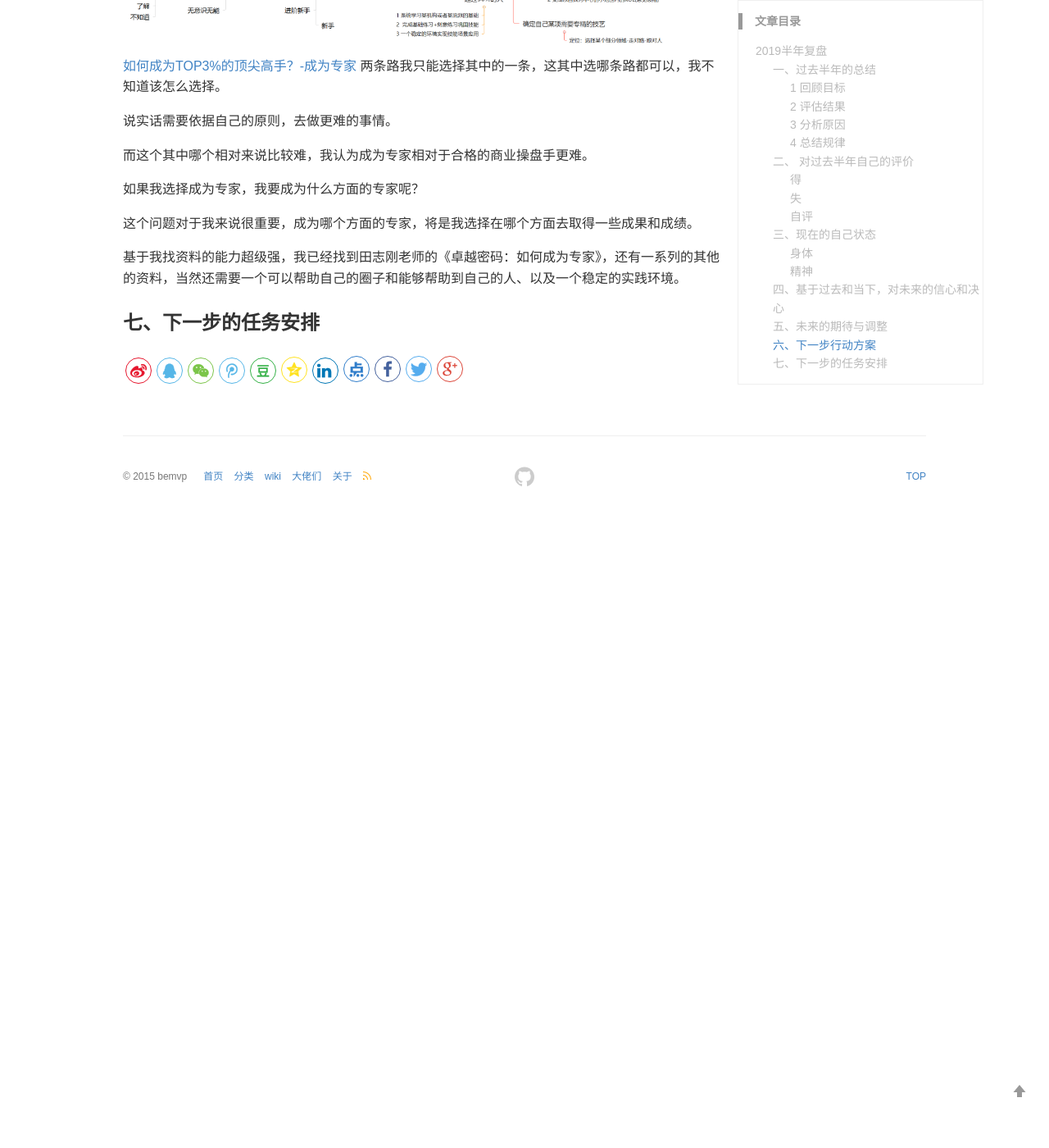
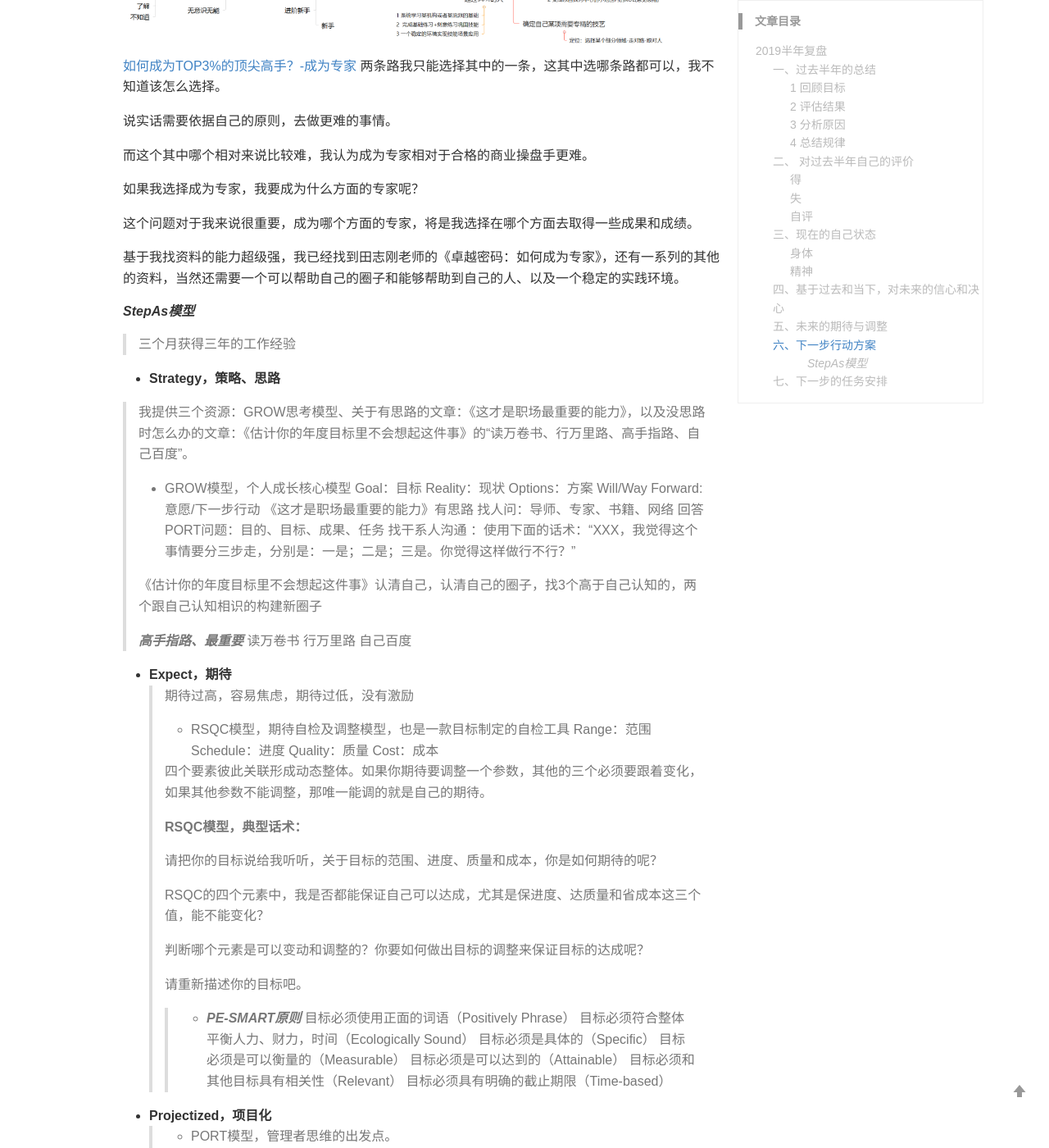
Before and after one commit to bemvp/bemvp.github.io, a Jekyll site: the page built from _posts/001_2019-My-Goals/2019-7-22-half-year-fu-pan.md, in a window 1280 px wide and 1400 px high, scrolled down 11122 px. Shown: the whole window at 82% size. Built offline with Jekyll 4.4.1, drawn with Linux system fonts in a browser that asks for light colours; comment, search, counter and statistics services are not loaded; before the commit the page ends 11752 px from its top, so only the background shows below that; some of the changed text lies outside the part shown.

Commit message:
add new content

```diff
--- a/_posts/001_2019-My-Goals/2019-7-22-half-year-fu-pan.md
+++ b/_posts/001_2019-My-Goals/2019-7-22-half-year-fu-pan.md
@@ -372,6 +372,118 @@ changelog: 190722-
 
 基于我找资料的能力超级强，我已经找到田志刚老师的《卓越密码：如何成为专家》，还有一系列的其他的资料，当然还需要一个可以帮助自己的圈子和能够帮助到自己的人、以及一个稳定的实践环境。
 
+##### *StepAs模型*
+> 三个月获得三年的工作经验
 
 
+- **Strategy，策略、思路**
+
+>我提供三个资源：GROW思考模型、关于有思路的文章：《这才是职场最重要的能力》，以及没思路时怎么办的文章：《估计你的年度目标里不会想起这件事》的“读万卷书、行万里路、高手指路、自己百度”。
+>
+>- GROW模型，个人成长核心模型
+>Goal：目标
+>Reality：现状
+>Options：方案
+>Will/Way Forward:意愿/下一步行动
+>《这才是职场最重要的能力》有思路
+>找人问：导师、专家、书籍、网络
+>回答PORT问题：目的、目标、成果、任务
+>找干系人沟通 ：使用下面的话术：“XXX，我觉得这个事情要分三步走，分别是：一是；二是；三是。你觉得这样做行不行？”
+>
+>《估计你的年度目标里不会想起这件事》认清自己，认清自己的圈子，找3个高于自己认知的，两个跟自己认知相识的构建新圈子
+>
+>***高手指路、最重要***
+>读万卷书
+>行万里路
+>自己百度
+
+
+- **Expect，期待**
+> 期待过高，容易焦虑，期待过低，没有激励
+>- RSQC模型，期待自检及调整模型，也是一款目标制定的自检工具
+>Range：范围
+>Schedule：进度
+>Quality：质量
+>Cost：成本
+>
+>四个要素彼此关联形成动态整体。如果你期待要调整一个参数，其他的三个必须要跟着变化，如果其他参数不能调整，那唯一能调的就是自己的期待。
+>
+>**RSQC模型，典型话术：**
+>
+>请把你的目标说给我听听，关于目标的范围、进度、质量和成本，你是如何期待的呢？
+>
+ >RSQC的四个元素中，我是否都能保证自己可以达成，尤其是保进度、达质量和省成本这三个值，能不能变化？
+ >
+>判断哪个元素是可以变动和调整的？你要如何做出目标的调整来保证目标的达成呢？
+>
+>请重新描述你的目标吧。
+>
+>>- ***PE-SMART原则***
+>>目标必须使用正面的词语（Positively Phrase）
+>>目标必须符合整体平衡人力、财力，时间（Ecologically Sound）
+>>目标必须是具体的（Specific）
+>>目标必须是可以衡量的（Measurable）
+>>目标必须是可以达到的（Attainable）
+>>目标必须和其他目标具有相关性（Relevant）
+>>目标必须具有明确的截止期限（Time-based）
+
+- **Projectized，项目化**
+> - PORT模型，管理者思维的出发点。
+>
+>P：Purpose，目的，任何一件事拿到手里先思考这件事情的目的是什么。
+>
+>O：gOal，目标，目标的确定可以保证事项推进的稳定性。符合SMART原则，有RSQC四个要素决定。
+>
+>R：Result，结果，结果导向让目标达成有了方向。
+>
+>T：Task，任务，把所有精力都关注在任务上，是典型的执行者特征，而管理者，最后才考虑任务是什么。
+>
+>
+>**刻意训练PORT的话术：**
+>做这件事的目的是什么？还有么？
+>做这件事的目标是什么？还有么？
+>做这件事要取得什么成果？还有么？
+>为了获得这些成果，要做哪些任务？还有么？
+>>
+>>升级版本
+>>![port话术](/images/wiki/port-hs.jpg)
+>>![port制定](/images/wiki/port-zhiding.jpg)
+
+- **Achievement，成果。经验封装，作品声音**
+>**<u>老师的作品声音：概念化，模型化，系统化的各种流程图
+>概念化就是回答：What的问题，它的句式为：XXXX是XXXXX，常用的有：</u>**
+>
+>**<u>个人成长是从价值现状到价值目标的过程；</u>**
+>
+><u>习惯是刻意训练的能力结果；
+>坚持是一种状态而不是方法；
+>矛盾是一切事物发展的根本源泉；
+>常用模型
+>GROW模型
+>PORT模型
+>RSQC模型
+>TMBRT模型
+>白兔爱肥鹅模型
+>排毒润肤霜模型
+>FACT自律模型
+> PKS问题解决模型
+>价值线模型</u>
+>
+>流程图 你只要负责好输入，系统会自动形成输出，节省了成长大量的时间（边际成本递减）！
+>
+
+- **Share，分享。自己理解，通过分享提升圈子，再来激励自己进步！**
+>
+>老子说：既以为人己愈有、既以与人己愈多，你越给别人、你越为别人做事情，自己越会拥有，并且拥有的越多
+
+*思考：黄金思维圈(why-how-what)在哪一个层级？*
+
+>
+> - 作者
+>>以上框架 By [易仁永澄](https://www.jianshu.com/u/ZgGQE1)
+
+>- 出处
+[永澄：场新人如何在三年内异军突起](http://mp.weixin.qq.com/s/GPuejxh7bsN_SCAhbWEdrQ)
+[*我整理的老大的模型*](https://mubu.com/doc/4VrG6-Iw3)
+
 ### 七、下一步的任务安排
```
Also changed, not shown: _posts/000_blog/2019-7-27-step-as-mode.md (added, +130 -0 lines), _posts/template.md (+1 -1 lines), images/wiki/port-hs.jpg (added), images/wiki/port-zhiding.jpg (added).
